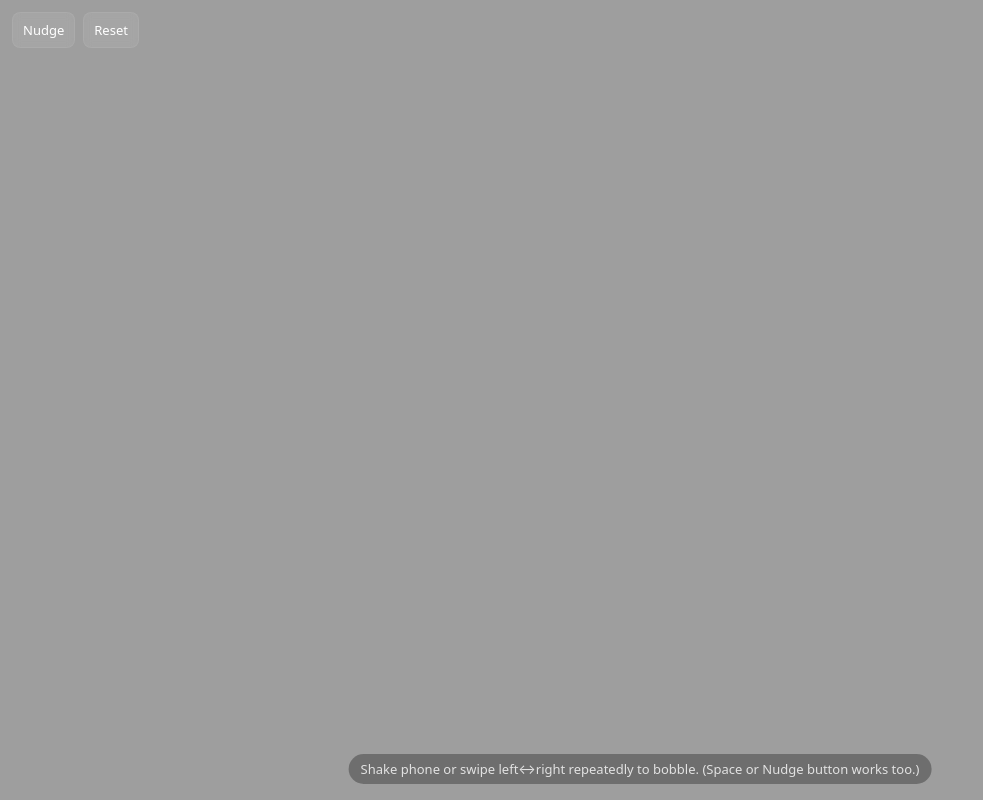
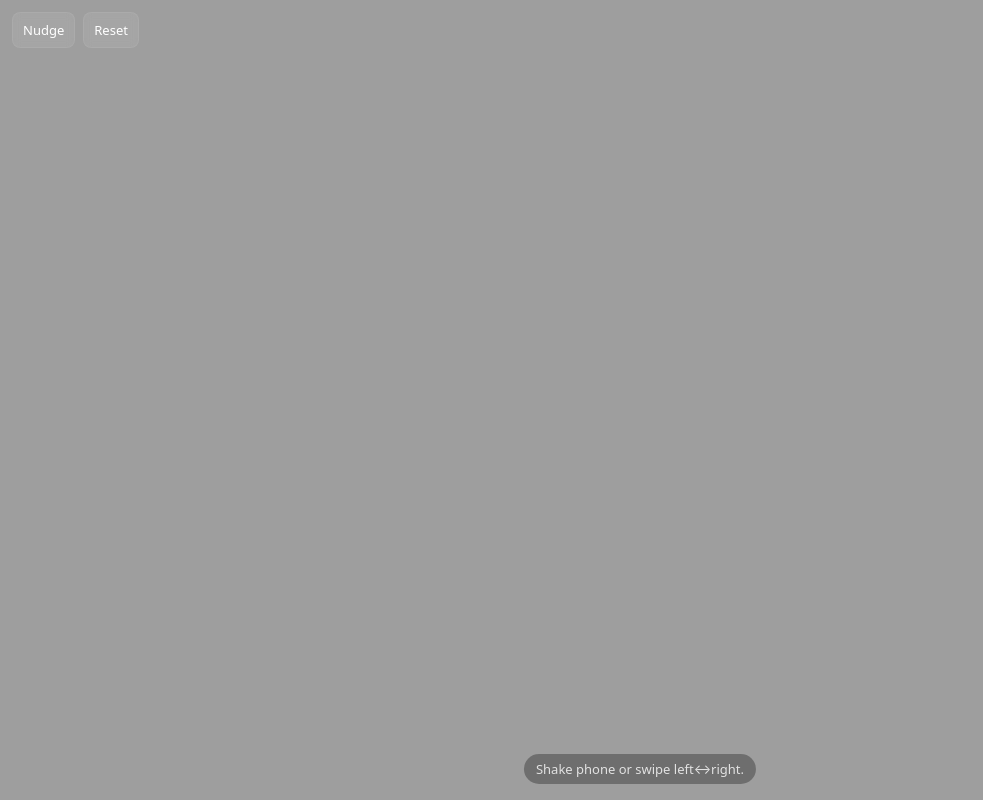
Before and after one commit to Funfart/Bobbley, a plain HTML site: page index.html in a window 1280 px wide. Shown: the whole page, without its empty margins (0-983 px from the left). Drawn offline with Linux system fonts and the light colour scheme.

Commit message:
Update index.html

```diff
--- a/index.html
+++ b/index.html
@@ -63,7 +63,7 @@
     <button class="btn" id="resetBtn">Reset</button>
   </div>
 
-  <div class="hint" id="hint">Shake phone or swipe left↔right repeatedly to bobble. (Space or Nudge button works too.)</div>
+  <div class="hint" id="hint">Shake phone or swipe left↔right.</div>
 </div>
 
 <script>
```
